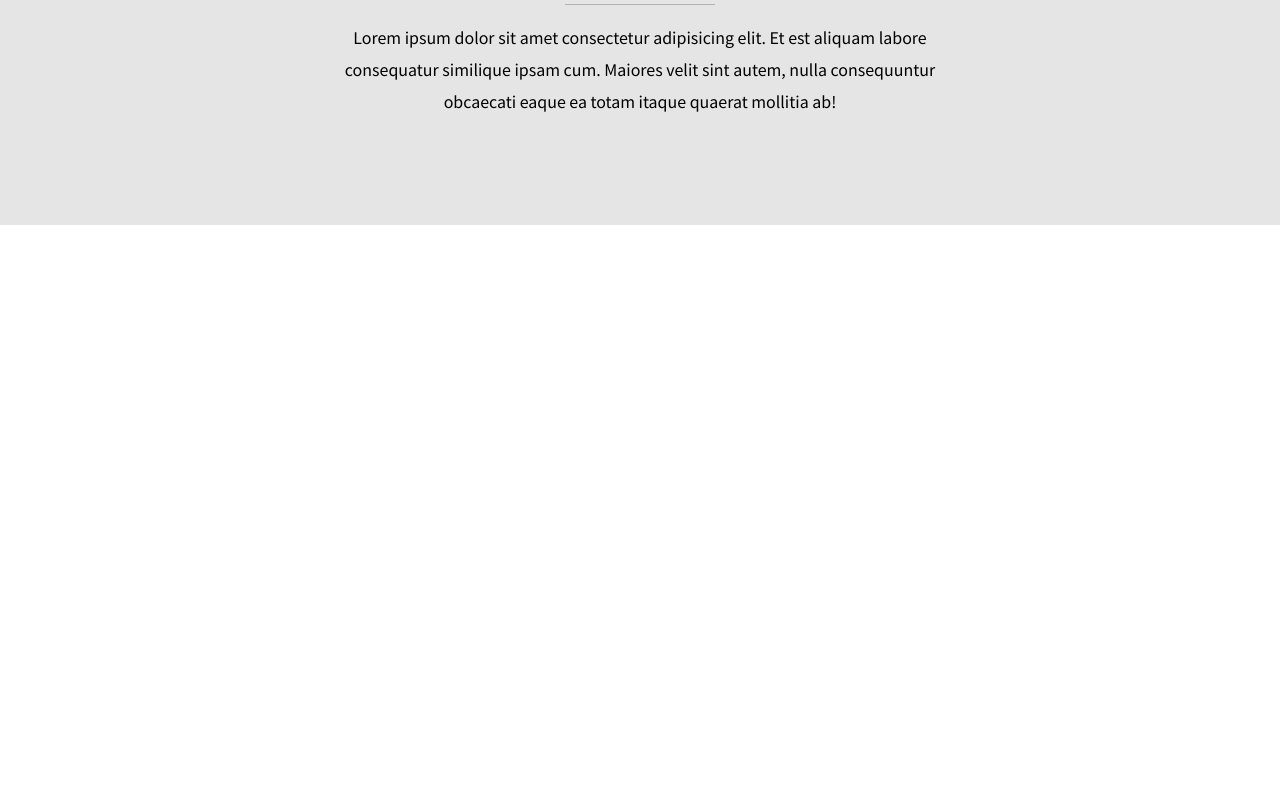
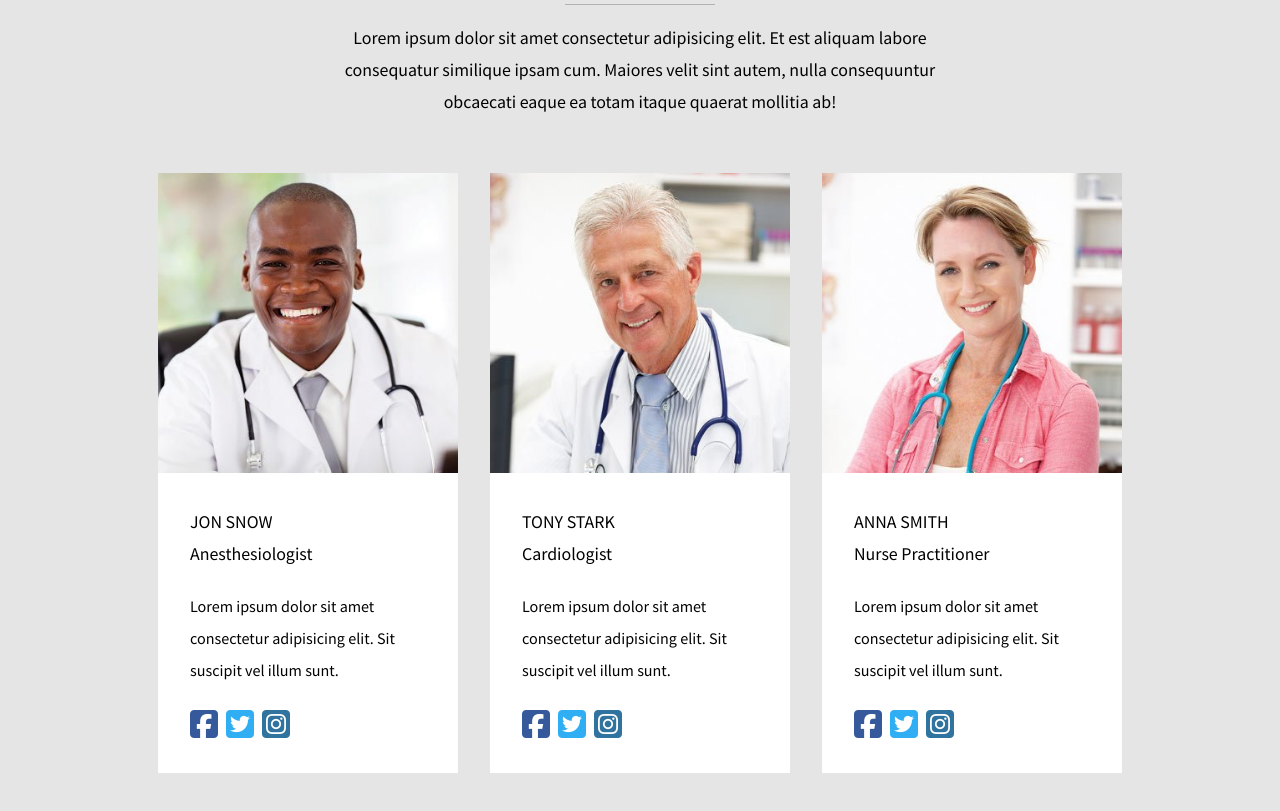
Before and after one commit to alessandroamormino/proj-html-vuejs, a Vue app: page / in a window 1280 px wide. Shown: the part 1720-2531 px from the top of the page. Before the commit the page ends 1945 px from the top, so only its background shows below. Built offline with nearby package versions, Linux system fonts and the light colour scheme.

Commit message:
style: Doctors card

```diff
--- a/src/components/MainDoctors.vue
+++ b/src/components/MainDoctors.vue
@@ -1,4 +1,5 @@
 <script>
+import DoctorsCard from '../components/DoctorsCard.vue';
 export default {
   name: 'MainDoctors',
   data() {
@@ -6,21 +7,24 @@ export default {
       doctors: [
         {
           name: 'Jon Snow',
-          img: '/images/doctor-1-200x206.jpg',
+          img: '/images/doctor-1.jpg',
           role: 'Anesthesiologist'
         },
         {
-          name: 'Jon Snow',
-          img: '/images/doctor-1-200x206.jpg',
-          role: 'Anesthesiologist'
+          name: 'Tony Stark',
+          img: '/images/doctor-2.jpg',
+          role: 'Cardiologist'
         },
         {
-          name: 'Jon Snow',
-          img: '/images/doctor-1-200x206.jpg',
-          role: 'Anesthesiologist'
+          name: 'Anna Smith',
+          img: '/images/doctor-3.jpg',
+          role: 'Nurse Practitioner'
         },
       ],
     }
+  },
+  components: {
+    DoctorsCard
   }
 }
 </script>
@@ -35,8 +39,8 @@ export default {
       <p>Lorem ipsum dolor sit amet consectetur adipisicing elit. Et est aliquam labore consequatur similique ipsam cum.
         Maiores velit sint autem, nulla consequuntur obcaecati eaque ea totam itaque quaerat mollitia ab!</p>
     </div>
-    <div v-for="doctor in this.doctors" class="card">
-
+    <div class="card-container">
+      <DoctorsCard v-for="doctor in this.doctors" :doctorCard="doctor"></DoctorsCard>
     </div>
   </div>
 </template>
@@ -78,5 +82,14 @@ export default {
       background-color: #80808080;
     }
   }
+
+  .card-container {
+    display: flex;
+    justify-content: center;
+    align-items: center;
+    gap: 2em;
+    // flex
+    padding: 3em 0;
+  }
 }
 </style>
```
